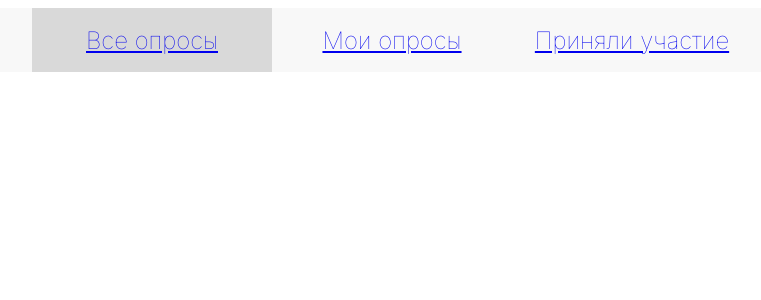
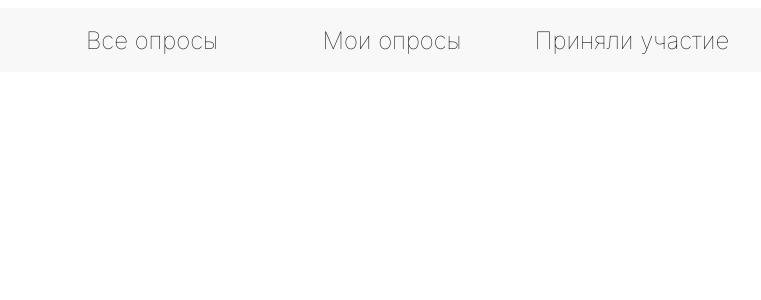
Before and after one commit to buc-a/votingPlatform, a React app: page /voting in a window 1280 px wide. Shown: the top 300 px of the page, without its empty margins (248-1009 px from the left). Built offline with nearby package versions, Linux system fonts and the light colour scheme.

Commit message:
fix: header

```diff
--- a/src/components/header/header.module.scss
+++ b/src/components/header/header.module.scss
@@ -24,3 +24,6 @@
     background-color: #D9D9D9;
 
 }
+.link {
+  text-decoration: none;
+}
--- a/src/components/header/header.tsx
+++ b/src/components/header/header.tsx
@@ -1,21 +1,22 @@
-import { Link, Outlet } from "react-router-dom"
+import { NavLink, Outlet} from "react-router-dom"
+import clsx from 'clsx';
 
-import clsx from 'clsx';
 import styles from './header.module.scss'
 
 export const Header = () => {
     return (
         <>
         <div className={clsx(styles.menu)}>
-            <div className={clsx(styles.element, styles.element_selected)}>
-                <Link to="/voting" className={clsx(styles.link)}>Все опросы</Link>
-            </div>
-            <div className={clsx(styles.element)}>
-                <Link to="/voting/my" className={clsx(styles.link)}>Мои опросы</Link>
-            </div>
-            <div className={clsx(styles.element)}>
-                <Link to="/voting/participate" className={clsx(styles.link)}>Приняли участие</Link>
-            </div>
+            <NavLink to="/voting/all" className={({ isActive }) => clsx(styles.element, isActive && styles.element_selected)}>
+                Все опросы
+            </NavLink>
+            <NavLink to="/voting/my" className={({ isActive }) => clsx(styles.element, isActive && styles.element_selected)}>
+                Мои опросы
+            </NavLink>
+            <NavLink to="/voting/participate" className={({ isActive }) => clsx(styles.element, isActive && styles.element_selected)}>
+                Приняли участие
+            </NavLink>
+
         </div>
         <Outlet />
         </>
```
